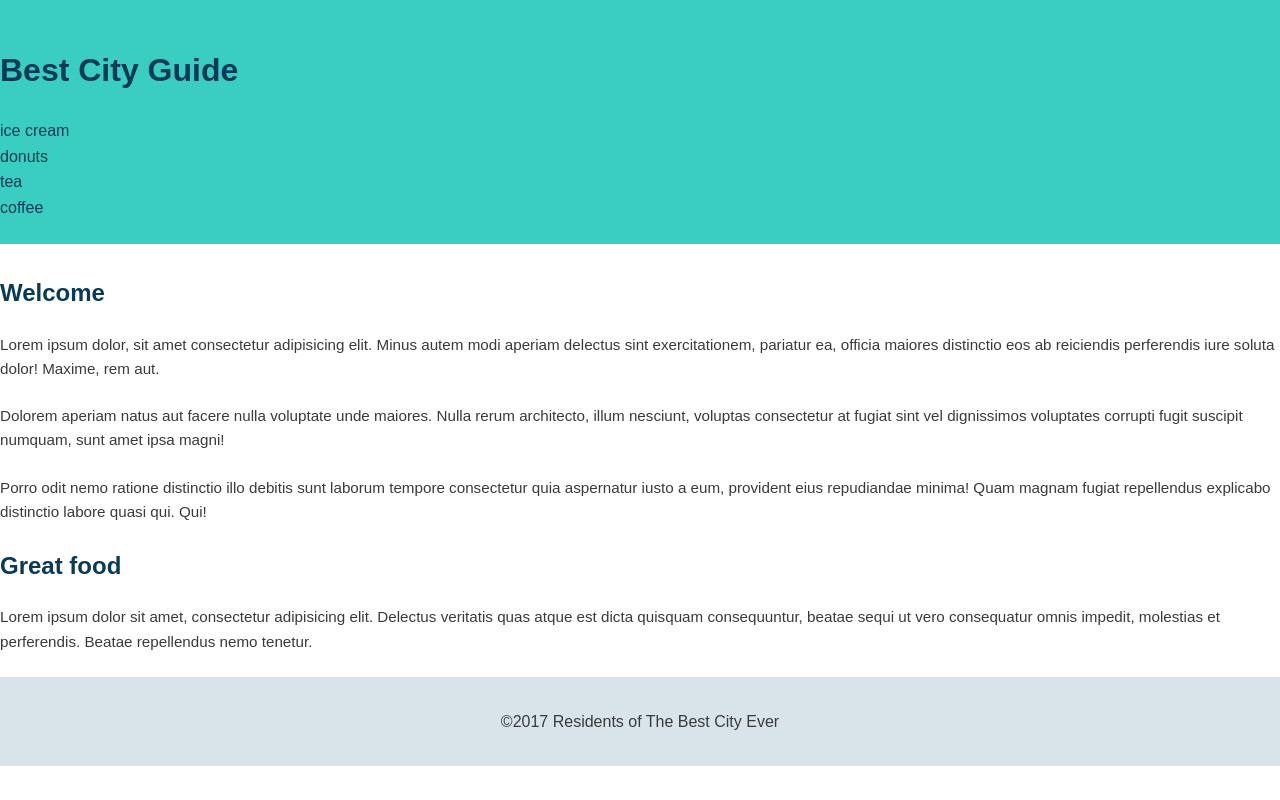
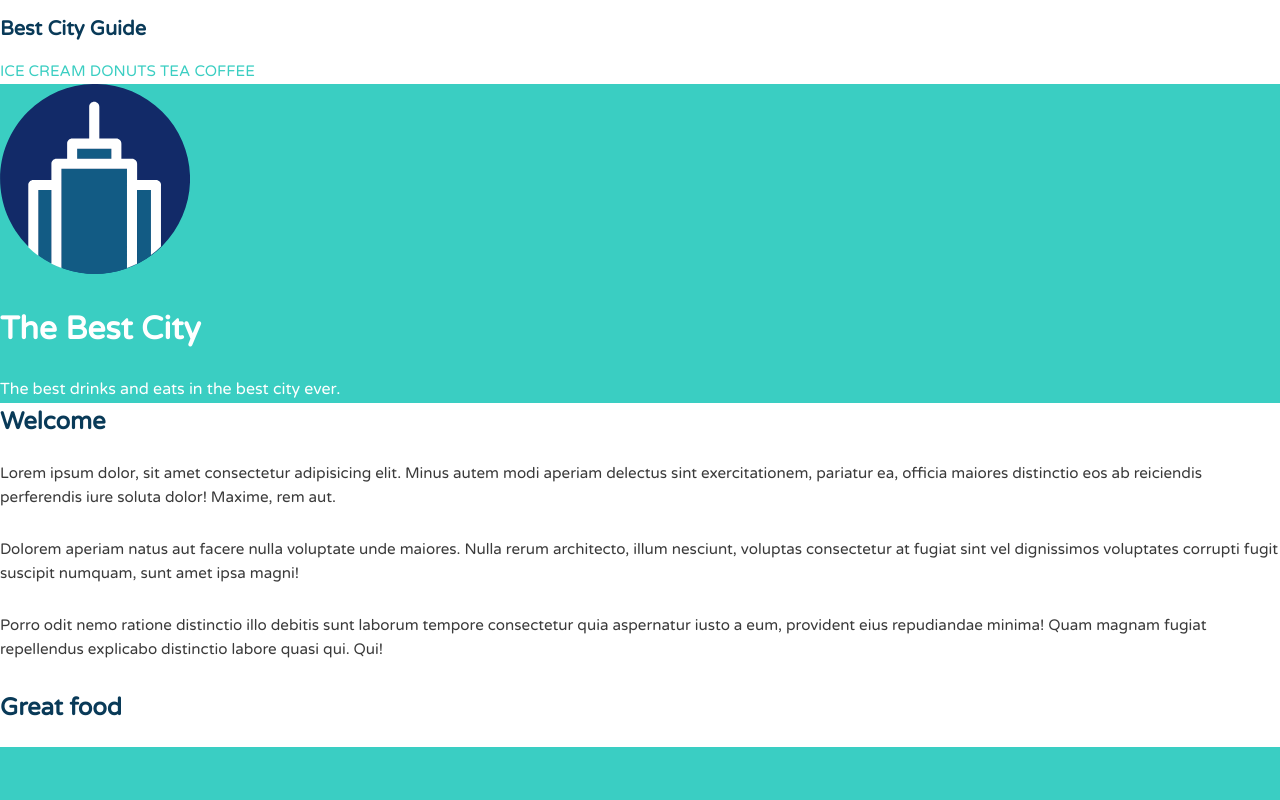
Before and after one commit to markgoho/layout-techniques, a plain HTML site: page index.html in a window 1280 px wide. Shown: the top 800 px of the page. Drawn offline with Linux system fonts and the light colour scheme.

Commit message:
Adding images and styling and html to final

```diff
--- a/index.html
+++ b/index.html
@@ -5,9 +5,10 @@
   <meta charset="UTF-8">
   <meta name="viewport" content="width=device-width, initial-scale=1.0">
   <meta http-equiv="X-UA-Compatible" content="ie=edge">
+  <link href='https://fonts.googleapis.com/css?family=Varela+Round' rel='stylesheet' type='text/css'>
   <link rel="stylesheet" href="normalize.css">
   <link rel="stylesheet" href="style.css">
-  <title>Document</title>
+  <title>Best City Guide</title>
 </head>
 
 <body>
@@ -17,12 +18,18 @@
       <a href="#">Best City Guide</a>
     </h1>
     <nav>
-      <div><a href="">ice cream</a></div>
-      <div><a href="">donuts</a></div>
-      <div><a href="">tea</a></div>
-      <div><a href="">coffee</a></div>
+      <a href="#">ice cream</a>
+      <a href="#">donuts</a>
+      <a href="#">tea</a>
+      <a href="#">coffee</a>
     </nav>
   </header>
+
+  <div class="banner">
+    <img class="logo" src="img/city-logo.svg" alt="city">
+    <h1 class="headline">The Best City</h1>
+    <span class="tagline">The best drinks and eats in the best city ever.</span>
+  </div>
 
   <main>
     <h2>Welcome</h2>
@@ -33,8 +40,20 @@
     <p>Porro odit nemo ratione distinctio illo debitis sunt laborum tempore consectetur quia aspernatur iusto a eum, provident
       eius repudiandae minima! Quam magnam fugiat repellendus explicabo distinctio labore quasi qui. Qui!</p>
     <h2>Great food</h2>
+    <img class="feat-img" src="img/treats.svg" alt="Drinks and eats">
     <p>Lorem ipsum dolor sit amet, consectetur adipisicing elit. Delectus veritatis quas atque est dicta quisquam consequuntur,
       beatae sequi ut vero consequatur omnis impedit, molestias et perferendis. Beatae repellendus nemo tenetur.</p>
+    <h2></h2>
+    <p><strong>Plane:</strong> Lorem ipsum dolor sit amet consectetur adipisicing elit. Animi quidem ab aperiam sunt, perferendis
+      ratione placeat laborum numquam? Dignissimos assumenda fugiat deserunt neque numquam minus at beatae commodi qui quam.</p>
+    <p><strong>Train:</strong> Ad illum esse harum consectetur, dignissimos maxime rerum eaque iste! Autem sapiente cum assumenda
+      expedita! Dolorem illo ut nesciunt error sed quidem quos voluptatum molestiae, consequuntur explicabo? Autem, quibusdam
+      molestias?
+    </p>
+    <p><strong>Car:</strong> Rerum incidunt laudantium laboriosam repudiandae neque et omnis deleniti ab molestias magnam, tenetur
+      assumenda recusandae unde impedit, numquam asperiores ullam soluta at veritatis facere? Alias cumque quod fugiat excepturi
+      ut?
+    </p>
   </main>
 
   <footer>
--- a/style.css
+++ b/style.css
@@ -3,7 +3,7 @@
   box-sizing: border-box;
 }
 
-/* Base styles */
+/* Base element styles */
 body {
   font-family: 'Varela Round', sans-serif;
   line-height: 1.6;
@@ -12,7 +12,7 @@ body {
 
 p {
   font-size: .95em;
-  margin-bottom: 1.5em;
+  margin-bottom: 1.8em;
 }
 
 h2,
@@ -30,17 +30,49 @@ a {
   text-decoration: none;
 }
 
-/* Header styles */
-header {
-  padding-top: 1.5em;
-  padding-bottom: 1.5em;
-  background: #3acec2;
-  margin-bottom: 30px;
+img {
+  max-width: 100%;
 }
 
-/* Footer styles */
+/* =======================
+   Base Layout Styles
+======================== */
+
+/* Navigation  */
+.name {
+  font-size: 1.25em;
+}
+
+.name a,
+nav a {
+  text-align: center;
+}
+
+nav a {
+  font-size: 0.95em;
+  color: #3acec2;
+  text-transform: uppercase;
+}
+
+nav a:hover {
+  color: #093a58;
+}
+
+/* Layout Containers */
+
+.banner {
+  color: #fff;
+  background: #3acec2;
+}
+
+/* Page Elements */
+.logo {
+  width: 190px;
+}
+
+/* Footer */
 footer {
   text-align: center;
-  padding: 2em 0;
+  padding: 2em 1em;
   background: #d9e4ea;
 }
```
Also changed, not shown: img/city-logo.svg (added), img/treats.svg (added).
